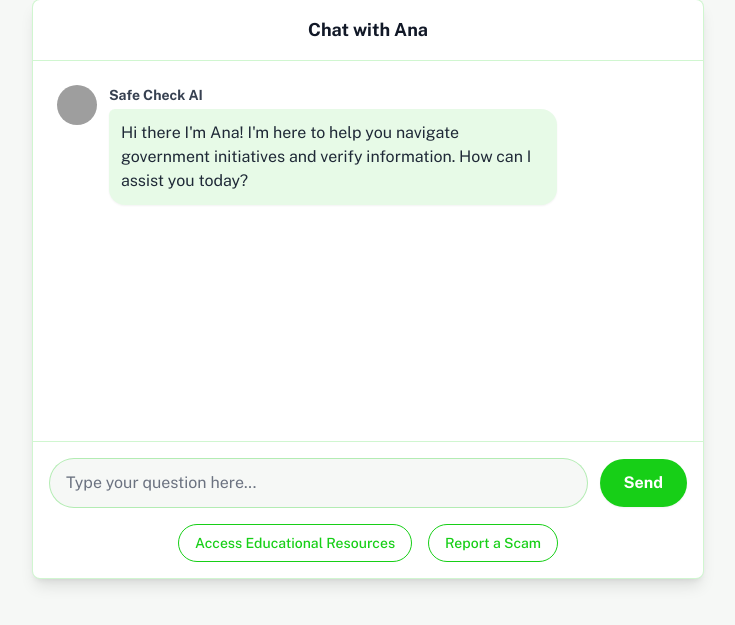
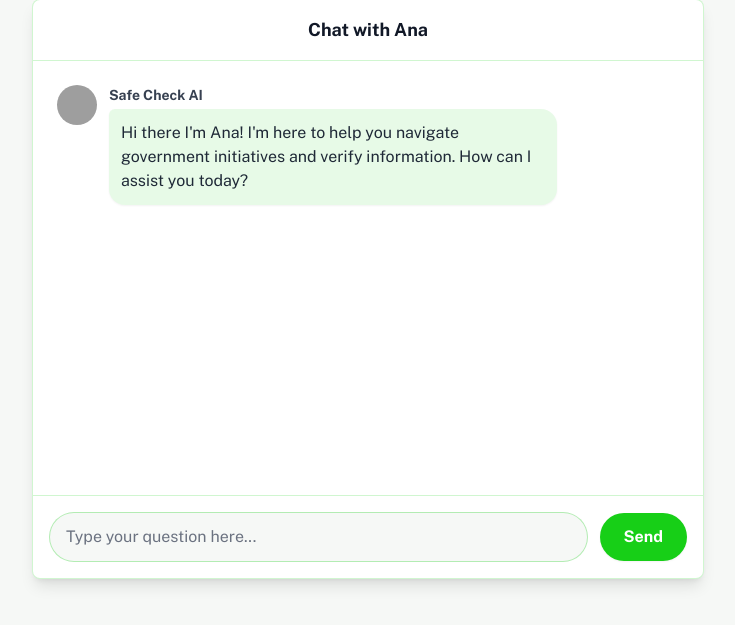
Before and after one commit to kore305/scmprv, a Django app: page /chatbot/ in a window 1280 px wide. Shown: the part 151-776 px from the top of the page, without its empty margins (272-1007 px from the left). Run offline with Django 5.2, Linux system fonts and the light colour scheme; some libraries are stand-ins or nearby versions; grey boxes are pictures that could not be loaded.

Commit message:
Update chatbot.html

```diff
--- a/website/templates/website/chatbot.html
+++ b/website/templates/website/chatbot.html
@@ -99,22 +99,7 @@
   </form>
 
   <!-- Quick Action Buttons -->
-  <div class="flex justify-center gap-4 mt-4">
-    <button class="px-4 py-2 text-sm font-medium rounded-full border border-primary text-primary hover:bg-primary/10"
-            hx-post="{% url 'chatbot' %}"
-            hx-target="#chat-box"
-            hx-swap="beforeend"
-            hx-vals='{"message": "I need help with educational resources"}'>
-      Access Educational Resources
-    </button>
-    <button class="px-4 py-2 text-sm font-medium rounded-full border border-primary text-primary hover:bg-primary/10"
-            hx-post="{% url 'chatbot' %}"
-            hx-target="#chat-box"
-            hx-swap="beforeend"
-            hx-vals='{"message": "I want to report a scam"}'>
-      Report a Scam
-    </button>
-  </div>
+
 </div>
 
 </div>
```
